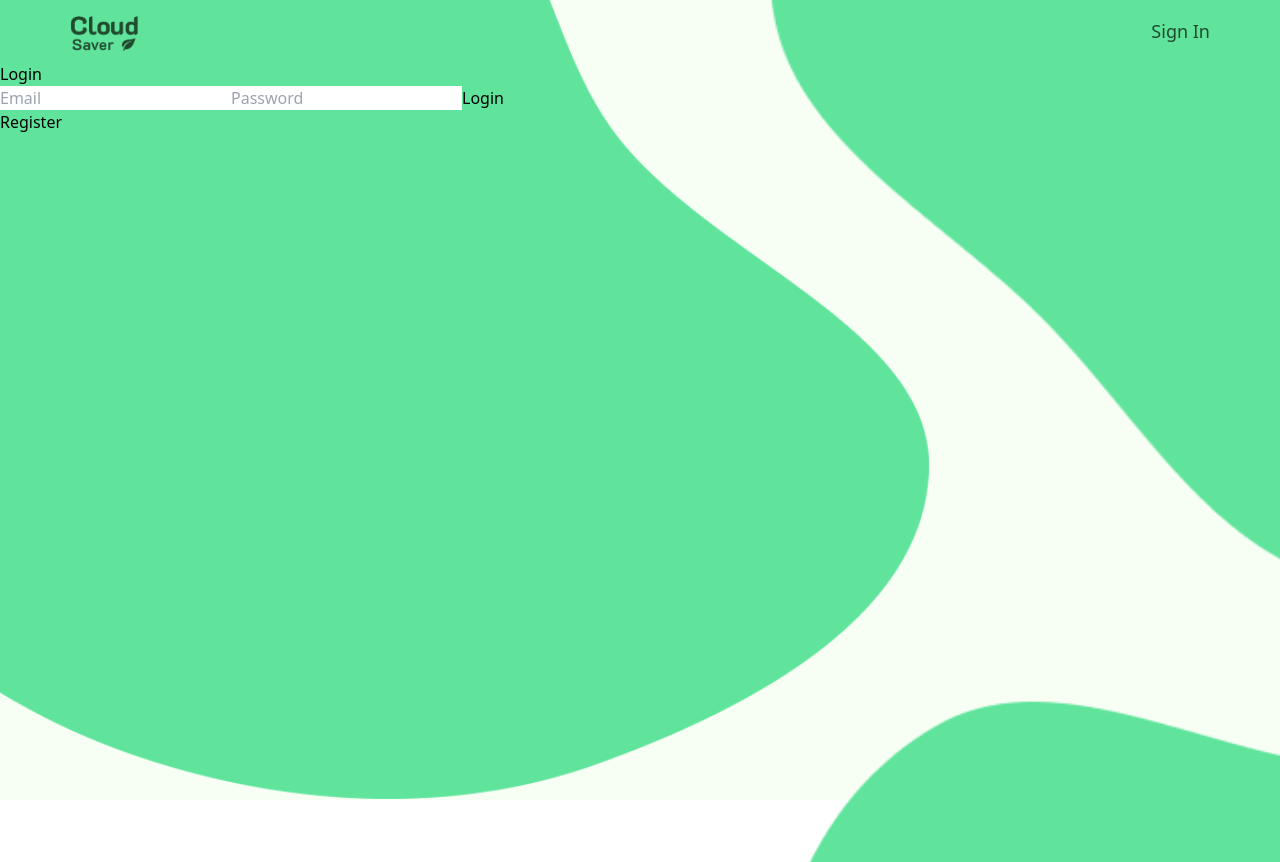
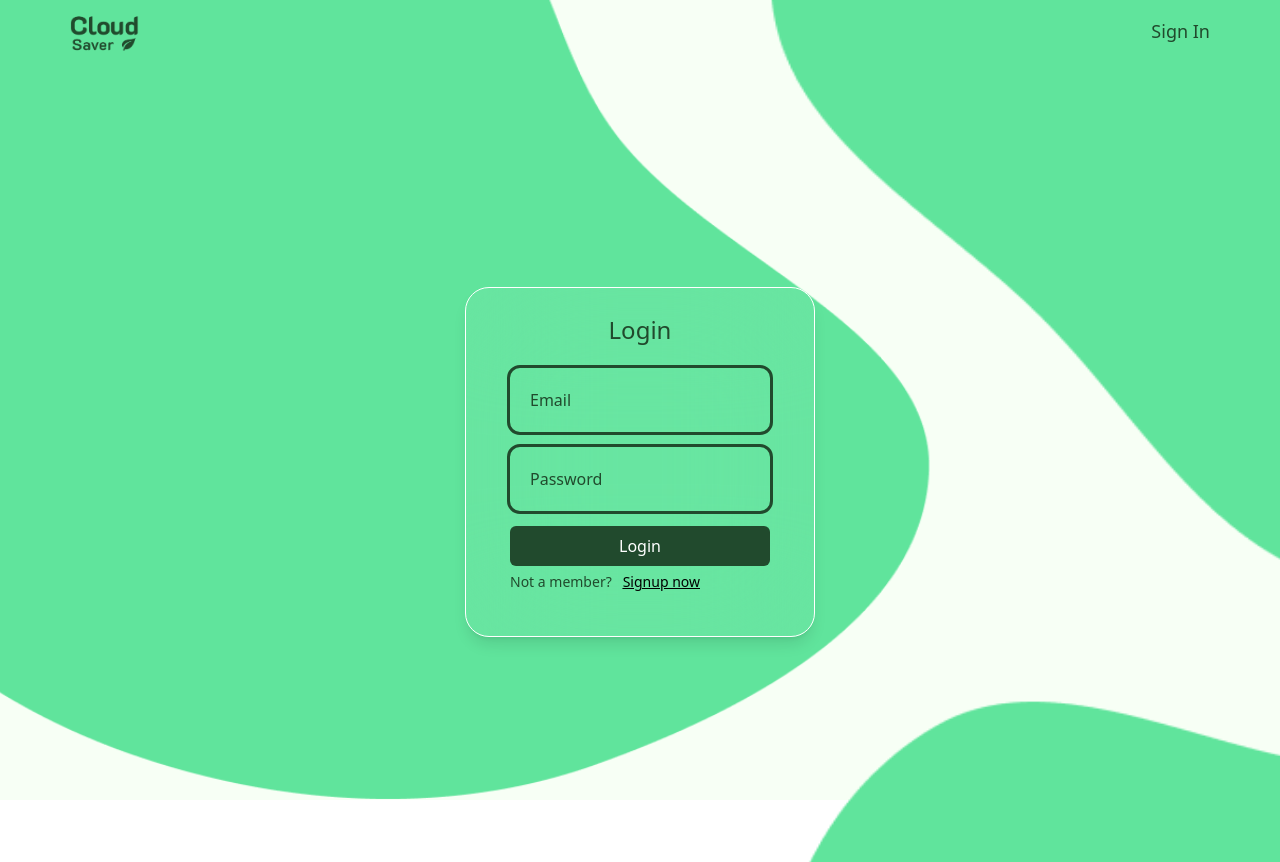
Before and after one commit to KTH-awaken/mvk-cloudsaver-frontend, a Vue app: page /Login in a window 1280 px wide. Before the commit the page ends 800 px from the top, so only its background shows below. Built offline with nearby package versions, Linux system fonts and the light colour scheme; no server answers.

Commit message:
before advanced graph

```diff
--- a/src/stores/login.ts
+++ b/src/stores/login.ts
@@ -1,6 +1,7 @@
 // Importera Firebase-moduler
 import { initializeApp } from 'firebase/app';
 import { getAuth, createUserWithEmailAndPassword,signInWithEmailAndPassword ,signOut } from 'firebase/auth';
+import router from "@/router";
 
 // Firebase-konfiguration
 const firebaseConfig = {
@@ -40,6 +41,7 @@ export function loginUser(email: string, password: string): void {
             // Inloggningen lyckades
             const user = userCredential.user;
             console.log('Inloggning lyckades', user);
+            router.push({ name: 'LandingPage' });
             // Hantera framgångsrik inloggning här, t.ex. omdirigera användaren
         })
         .catch((error) => {
--- a/src/stores/usage.ts
+++ b/src/stores/usage.ts
@@ -15,6 +15,7 @@ interface UsageRecord {
     cpu_usage: string;
     memory_usage: string;
     timestamp: number;
+    energy_consumption: string;//this will be in kWh
   }
 
 //tood by till rikitg resource name
--- a/src/views/Overview.vue
+++ b/src/views/Overview.vue
@@ -31,7 +31,7 @@ export default defineComponent({
     <LayoutContainer>
 
         <GlasCard class="w-full mt-3">
-            <div class="outlined-container-small mb-6">
+            <div class="text-container-small mb-6">
                 <h3 class="mb-4 medium-text">{{ usageStore.usage.resource_name }} Total Usage</h3>
                 <div class="flex gap-10">
                     <div class="flex flex-col justify-center items-center">
@@ -46,7 +46,8 @@ export default defineComponent({
                     </div>
                 </div>
             </div>
-            <div class="flex gap-3 justify-between m-t-5">
+
+            <div class="flex flex-col gap-3 justify-between m-t-5">
                 <div class="outlined-container w-full mb-3">
                     <p class="mb-4 text-lg">Energy Consumption Overview</p>
                     <EnergyChart class="min-h-80" />
@@ -67,8 +68,7 @@ export default defineComponent({
         padding: 20px;
         border-radius: 10px;
     }
-    .outlined-container-small{
-
+    .text-container-small{
         max-width: fit-content;
     }
     .medium-text{
--- a/src/views/Register.vue
+++ b/src/views/Register.vue
@@ -1,22 +1,15 @@
-<template>
-  <div>
-    <h2>Register</h2>
-    <form @submit.prevent="register">
-      <input v-model="email" type="email" placeholder="Email" required>
-      <input v-model="password" type="password" placeholder="Password" required>
-      <button type="submit">Register</button>
-    </form>
-  </div>
-</template>
+
 
 <script lang="ts">
 import {defineComponent, ref} from 'vue';
 import { useRouter } from 'vue-router'; // Importera useRouter hook
 import { getAuth, createUserWithEmailAndPassword } from 'firebase/auth';
 import { app } from '@/stores/login';
+import GlasCard from "@/components/GlasCard.vue";
 
 export default defineComponent({
-  name: 'Register',
+  name: 'regis-er',
+  components: {GlasCard},
   setup() {
     const router = useRouter(); // Använd useRouter hook för att få tillgång till routern
 
@@ -46,3 +39,98 @@ export default defineComponent({
   },
 });
 </script>
+
+<template>
+  <div class="register-container">
+    <GlasCard class="">
+      <h2 class="top-text">Register</h2>
+      <form @submit.prevent="register" class="register-form">
+        <div class="form-group">
+          <input class="input-name" type="text" placeholder="Email">
+        </div>
+        <div class="form-group">
+          <input class="input-name" type="text" placeholder="Password">
+        </div>
+        <div class="button-group">
+          <button type="submit" class="bg-primary-dark text-white p-2 rounded-md w-1 button hover:bg-primary">Register</button>
+          <!--          <button @click="navigateToRegister" class="bg-primary-dark text-white p-2 rounded-md w-1 button hover:bg-primary">Register</button>-->
+        </div>
+      </form>
+    </GlasCard>
+  </div>
+</template>
+
+<style scoped>
+.input-name{
+  width: 100%;
+  outline: solid 3px var(--primary-dark);
+  padding: 20px;
+  border-radius: 10px;
+  background: transparent;
+
+}
+
+.signup-text {
+  text-align: center;
+  font-size: 14px;
+  color: var(--primary-dark);
+}
+
+.signup-text a {
+  color: var(--primary-dark);
+  text-decoration: underline;
+  display: inline-block; /* Make the link inline-block to center it */
+  margin-top: 10px; /* Add some top margin for spacing */
+}
+
+::placeholder {
+  color: var(--primary-dark);
+  opacity: 1;
+}
+.top-text {
+  text-align: center;
+  font-size: 24px;
+  color: var(--primary-dark); /* Set the color to var(--primary-dark) */
+}
+/* Centrera innehållet vertikalt och horisontellt */
+.register-container {
+  display: flex;
+  flex-direction: column;
+  align-items: center;
+  justify-content: center;
+  height: 100vh;
+}
+
+/* Anpassa stilar för formulärelement, knappar och andra element som behöver anpassas */
+.register-form {
+  width: 300px;
+  padding: 20px;
+}
+
+.form-group {
+  margin-bottom: 15px;
+}
+
+label {
+  display: block;
+  margin-bottom: 5px;
+}
+
+.input-field {
+  width: 100%;
+  padding: 8px;
+  box-sizing: border-box;
+  border: 1px solid #ccc;
+  border-radius: 5px;
+  margin-top: 3px;
+}
+
+.button-group {
+  display: flex;
+  justify-content: space-between; /* Add space between buttons */
+}
+
+.button{
+  width: 100%;
+}
+</style>
--- a/src/views/login.vue
+++ b/src/views/login.vue
@@ -1,43 +1,133 @@
-<template>
-  <div>
-    <h2>Login</h2>
-    <form @submit.prevent="login">
-      <input v-model="email" type="email" placeholder="Email" required>
-      <input v-model="password" type="password" placeholder="Password" required>
-      <button type="submit">Login</button>
-    </form>
-    <!-- Navigeringsknapp till registreringssidan -->
-    <button @click="navigateToRegister">Register</button>
-  </div>
-</template>
-
 <script lang="ts">
 import { defineComponent, ref } from 'vue';
-import { useRouter } from 'vue-router'; // Importera useRouter hook
+import { useRouter } from 'vue-router';
 import { loginUser } from '@/stores/login';
+import GlasCard from '@/components/GlasCard.vue';
+
 
 export default defineComponent({
-  name: 'Login',
+  name: 'log-in',//todo kolla om den måste hetea Login
+  components: {
+    GlasCard,
+  },
   setup() {
     const email = ref('');
     const password = ref('');
-    const router = useRouter(); // Använd useRouter hook för att få tillgång till routern
+    const router = useRouter();
 
     const login = () => {
       loginUser(email.value, password.value);
     };
 
-    // Funktion för att navigera till registreringssidan
     const navigateToRegister = () => {
-      router.push({ name: 'Register' }); // Använd routerns namn eller path '/register' beroende på din routerkonfiguration
+      router.push({ name: 'Register' });
     };
 
     return {
       email,
       password,
       login,
-      navigateToRegister, // Gör funktionen tillgänglig i mallen
+      navigateToRegister,
     };
   },
 });
 </script>
+
+<template>
+  <div class="login-container">
+    <GlasCard class="">
+      <h2 class="top-text">Login</h2>
+      <form @submit.prevent="login" class="login-form">
+        <div class="form-group">
+          <input v-model="email" class="input-name" type="text" placeholder="Email">
+        </div>
+        <div class="form-group">
+          <input v-model="password" class="input-name" type="password" placeholder="Password">
+        </div>
+        <div class="button-group">
+          <button type="submit" class="bg-primary-dark text-white p-2 rounded-md w-1 button hover:bg-primary">Login</button>
+        </div>
+        <div style="display:flex; padding-top: 5px; font-size: 14px;">
+          <p class="signup-text">Not a member?&nbsp;&nbsp;&nbsp;</p>
+          <p style="text-decoration: underline"><router-link to="/Register">Signup now</router-link></p>
+        </div>
+      </form>
+    </GlasCard>
+  </div>
+</template>
+
+
+<style scoped>
+.input-name{
+  width: 100%;
+  outline: solid 3px var(--primary-dark);
+  padding: 20px;
+  border-radius: 10px;
+  background: transparent;
+
+}
+
+.signup-text {
+  text-align: center;
+  font-size: 14px;
+  color: var(--primary-dark);
+}
+
+.signup-text a {
+  color: var(--primary-dark);
+  text-decoration: underline;
+  display: inline-block; /* Make the link inline-block to center it */
+  margin-top: 10px; /* Add some top margin for spacing */
+}
+
+::placeholder {
+  color: var(--primary-dark);
+  opacity: 1;
+}
+.top-text {
+  text-align: center;
+  font-size: 24px;
+  color: var(--primary-dark); /* Set the color to var(--primary-dark) */
+}
+/* Centrera innehållet vertikalt och horisontellt */
+.login-container {
+  display: flex;
+  flex-direction: column;
+  align-items: center;
+  justify-content: center;
+  height: 100vh;
+}
+
+/* Anpassa stilar för formulärelement, knappar och andra element som behöver anpassas */
+.login-form {
+  width: 300px;
+  padding: 20px;
+}
+
+.form-group {
+  margin-bottom: 15px;
+}
+
+label {
+  display: block;
+  margin-bottom: 5px;
+}
+
+.input-field {
+  width: 100%;
+  padding: 8px;
+  box-sizing: border-box;
+  border: 1px solid #ccc;
+  border-radius: 5px;
+  margin-top: 3px;
+}
+
+.button-group {
+  display: flex;
+  justify-content: space-between; /* Add space between buttons */
+}
+
+.button{
+  width: 100%;
+}
+</style>
```
Also changed, not shown: src/components/NavBar.vue (+5 -4 lines).
